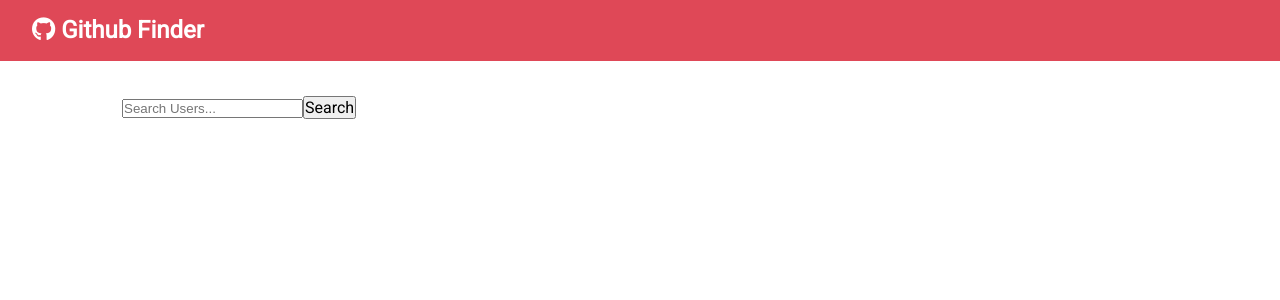
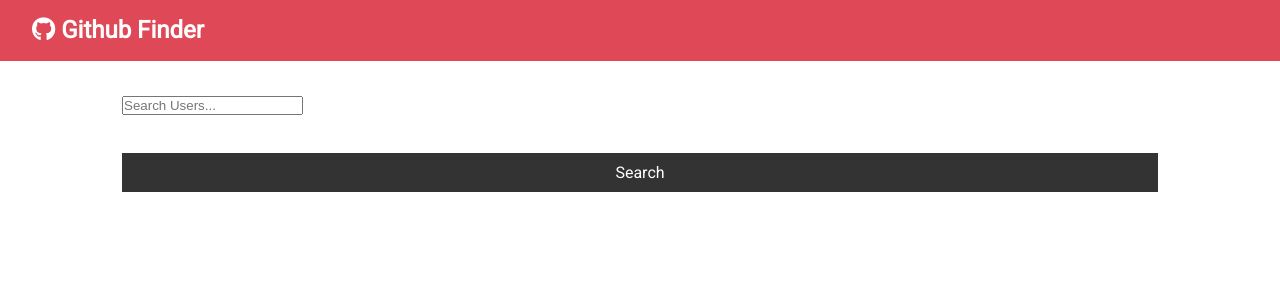
Before and after one commit to BrianLevin/React-Github-Finder, a React (Create React App) app: page / in a window 1280 px wide. Shown: the top 300 px of the page. Built offline with nearby package versions, Linux system fonts and the light colour scheme.

Commit message:
installed react router dom

```diff
--- a/package.json
+++ b/package.json
@@ -9,6 +9,7 @@
     "axios": "^0.21.1",
     "react": "^17.0.1",
     "react-dom": "^17.0.1",
+    "react-router-dom": "^5.2.0",
     "react-scripts": "4.0.3",
     "web-vitals": "^1.1.0"
   },
--- a/src/App.js
+++ b/src/App.js
@@ -3,6 +3,7 @@ import Navbar from "./components/layout/Navbar"; // exported from navbar class
 import Users from "./components/users/Users";
 import Search from "./components/users/Search";
 import axios from "axios";
+import { BrowserRouter as Router, Switch, Route } from  'react-router-dom';
 import Alert from "./components/layout/Alert";
 import "./App.css";
 
@@ -54,6 +55,7 @@ setTimeout(()=> this.setState({alert:null}), 5000)
     //const numbers= [1,2,3];
 
     return (
+      <Router>
       <div className="App">
         <Navbar />
 
@@ -65,6 +67,7 @@ setTimeout(()=> this.setState({alert:null}), 5000)
           <Users loading={loading} users= {users} />
         </div>
       </div>
+      </Router>
     );
   }
 }
--- a/src/components/users/Search.js
+++ b/src/components/users/Search.js
@@ -51,11 +51,11 @@ const {showClear, clearUsers} = this.props
                 <form  onSubmit= {this.onSubmit} className="form">
 
 <input type = "text " name= "text" placeHolder = "Search Users..." value = {this.state.text} onChange = {this.onChange}/>
-<input type= "submit" value="Search" vlassName= "btn btn-dark btn-block" />
+<input type= "submit" value="Search" className= "btn btn-dark btn-block" />
 
                 </form>
                 {/* Boolean which will onyl show once users are displayed.*/}
-            {showClear && <button className= "btn- btn-light btn-block" onClick={clearUsers}>Clear</button>}
+            {showClear && <button className= "btn btn-light btn-block" onClick={clearUsers}>Clear</button>}
 
             </div>
         )
```
Also changed, not shown: 1 other file (tests, documents, lock files or other folders).
